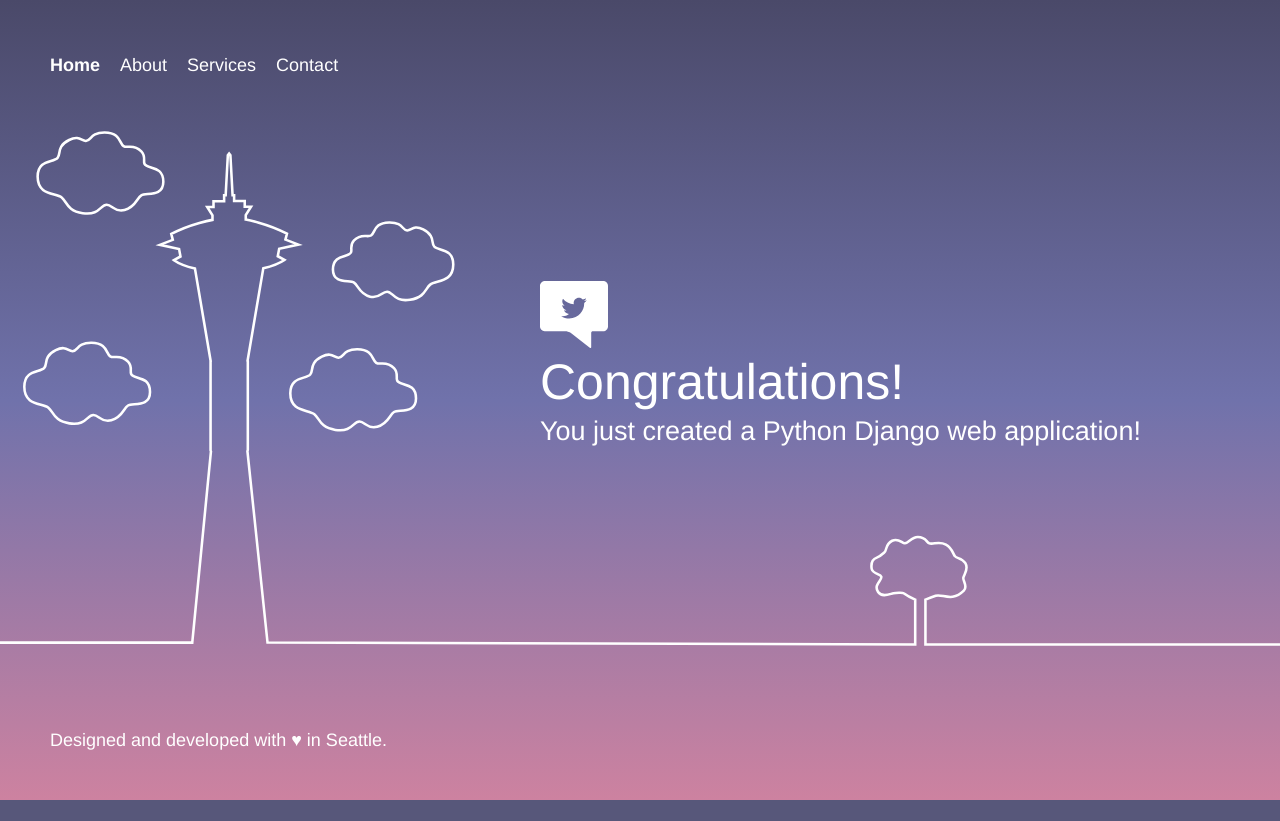
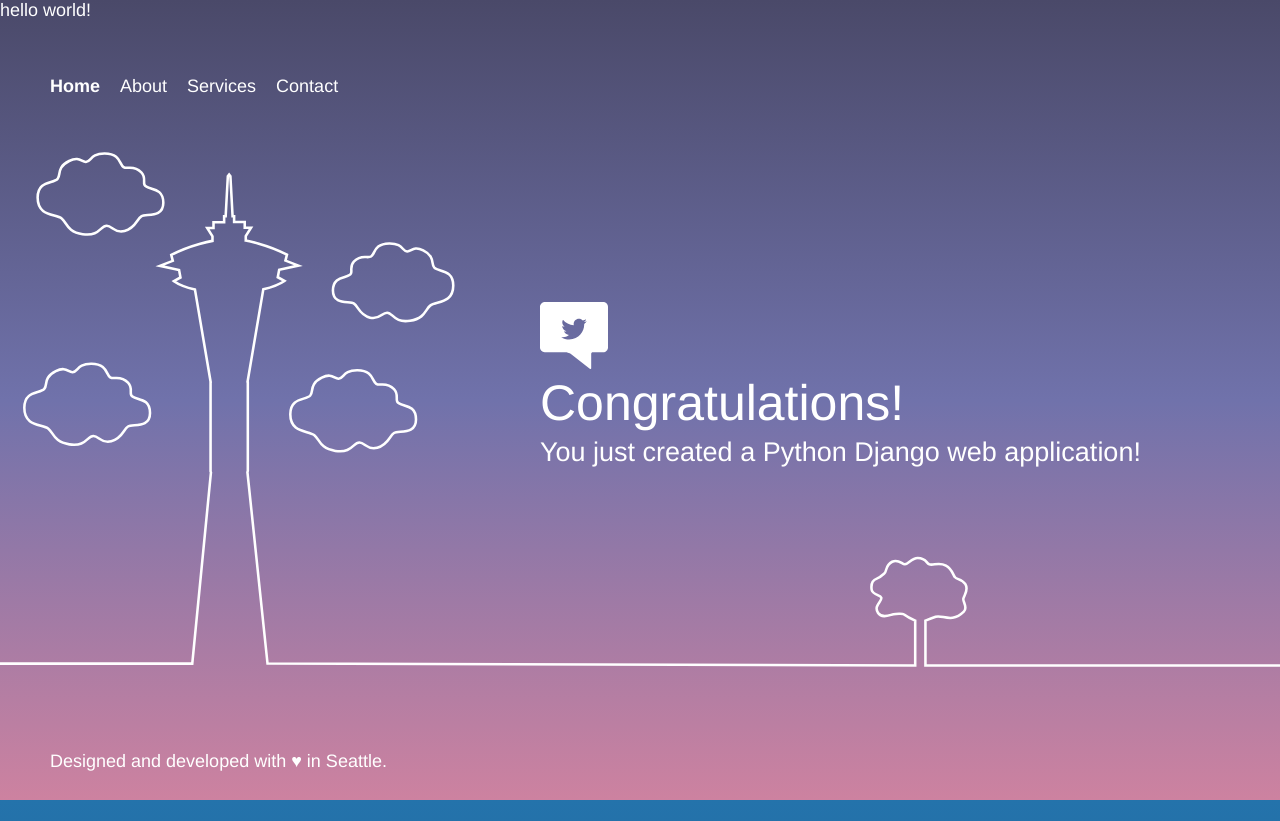
Before and after one commit to 181x211x/aws-test, a Django app: page / in a window 1280 px wide. Before the commit the page ends 800 px from the top, so only its background shows below. Run offline with Django 3.2, Linux system fonts and the light colour scheme.

Commit message:
Update index.html

```diff
--- a/helloworld/templates/index.html
+++ b/helloworld/templates/index.html
@@ -10,6 +10,7 @@
 </head>
 
 <body class="">
+    hello world!
     <div class="wrapper">
         <div class="graphics">
             <div class="tower">
```
